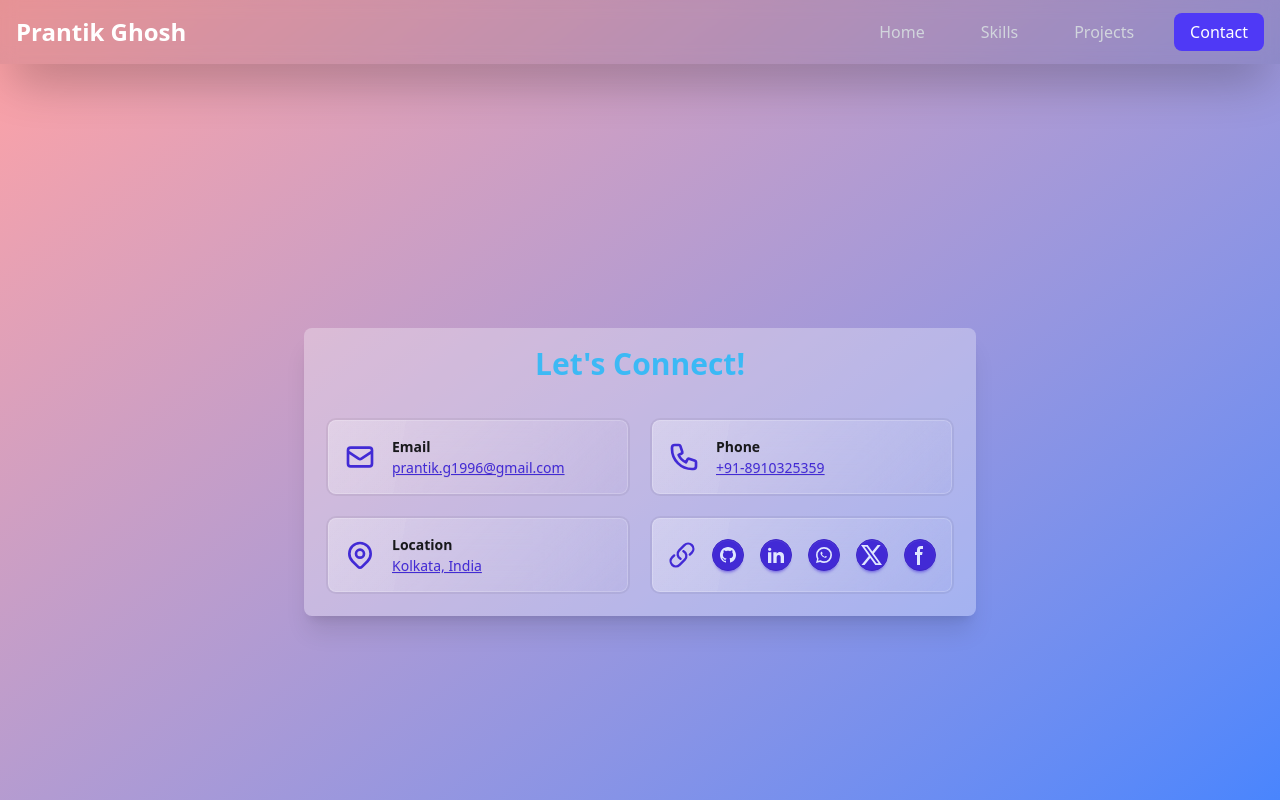
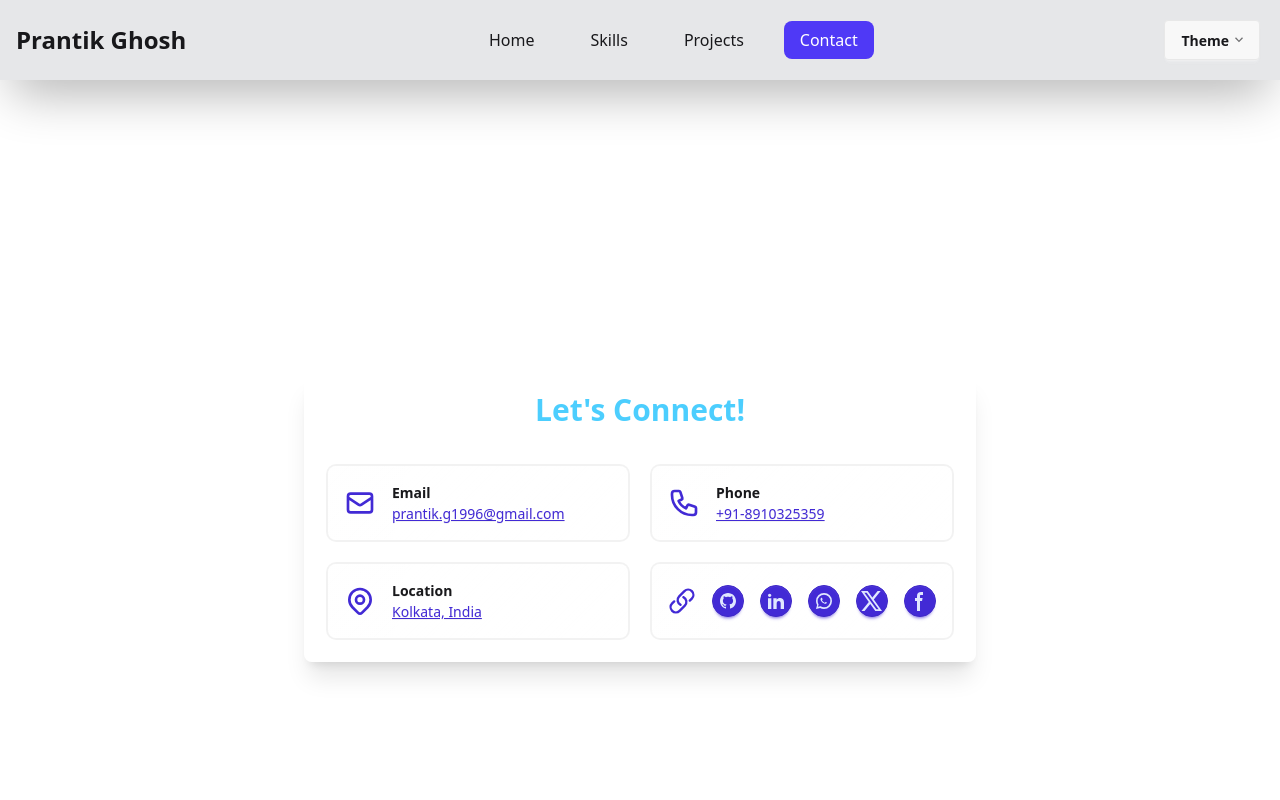
Before and after one commit to TBS96/portfolio, a React (Vite) app: page /contact in a window 1280 px wide. Shown: the top 800 px of the page. Built offline with nearby package versions, Linux system fonts and the light colour scheme.

Commit message:
feat: implement daisyui themes in Navbar & App component
add marquee notification for ongoing theme development in App component

Signed-off-by: TBS96 <9tbs6@proton.me>

```diff
--- a/src/App.jsx
+++ b/src/App.jsx
@@ -16,8 +16,9 @@ const App = () => {
   }, []);
 
   return !loading ? (
-    <div className='min-h-screen bg-gradient-to-br from-red-300 to-blue-500'>
+    <div className='min-h-screen'>
       <Navbar />
+      <marquee className='font-bold'>Currently working on Themes. Please Bear!</marquee>
       <Container>
         <main>
           <Outlet />
--- a/src/components/Navbar.jsx
+++ b/src/components/Navbar.jsx
@@ -1,55 +1,123 @@
-import React, { useState } from 'react'
+import React, { useEffect, useState } from 'react'
 import { Link, NavLink } from 'react-router-dom'
+
+const themes = ['light', 'dark', 'retro', 'cyberpunk', 'valentine', 'aqua'];
 
 const Navbar = () => {
 
     const [menubar, setMenubar] = useState(false);
+    const [theme, setTheme] = useState(localStorage.getItem('theme') || 'light');
+
+    useEffect(() => {
+        document.documentElement.setAttribute('data-theme', theme);
+        localStorage.setItem('theme', theme);
+    }, [theme]);
 
     const navItems = [
         {
             name: 'Home',
-            slug: '/',
-            active: true
+            slug: '/'
         },
         {
             name: 'Skills',
-            slug: '/skills',
-            active: true
+            slug: '/skills'
         },
         {
             name: 'Projects',
-            slug: '/projects',
-            active: true
+            slug: '/projects'
         },
         {
             name: 'Contact',
-            slug: '/contact',
-            active: true
+            slug: '/contact'
         },
     ];
 
     return (
-        <header className='w-full bg-gray-900/10 backdrop-blur-sm text-white shadow-black/30 shadow-2xl sticky top-0 z-50'>
+        <header className='w-full bg-gray-900/10 backdrop-blur-sm shadow-black/30 shadow-2xl sticky top-0 z-50'>
             <nav className='max-w-7xl mx-auto px-4 py-4 flex justify-between items-center'>
                 {/* Logo */}
                 <h1 className='text-2xl font-bold'>
                     <Link to='/'>Prantik Ghosh</Link>
                 </h1>
 
-                {/* Desktop navigation */}
+                {/* Theme Dropdown (Mobile & Tablet) */}
+                <div className='dropdown md:hidden'>
+                    <div tabIndex={0} role='button' className='btn m-1'>
+                        Theme
+                        <svg
+                            width='12px'
+                            height='12px'
+                            className='inline-block h-2 w-2 fill-current opacity-60'
+                            xmlns='http://www.w3.org/2000/svg'
+                            viewBox='0 0 2048 2048'
+                        >
+                            <path d='M1799 349l242 241-1017 1017L7 590l242-241 775 775 775-775z'></path>
+                        </svg>
+                    </div>
+                    <ul tabIndex={0} className='dropdown-content bg-base-300 rounded-box w-52 p-2 shadow-2xl'>
+                        {themes.map((t) => (
+                            <li key={t}>
+                                <input
+                                    type='radio'
+                                    name='theme-dropdown'
+                                    className='theme-controller w-full btn btn-sm btn-ghost justify-start'
+                                    aria-label={t.charAt(0).toUpperCase() + t.slice(1)}
+                                    value={t}
+                                    checked={theme === t}
+                                    onChange={() => setTheme(t)}
+                                />
+                            </li>
+                        ))}
+                    </ul>
+                </div>
+
+                {/* Desktop Navigation */}
                 <ul className='hidden md:flex space-x-6'>
-                    {
-                        navItems.map(({ name, slug }) => (
+                    {navItems.map(({ name, slug }) => (
                         <li key={slug}>
-                                <NavLink to={slug} className={({ isActive }) => `px-4 py-2 rounded-lg transition ${isActive ? 'bg-indigo-600 text-white' : 'text-gray-300 hover:text-white hover:bg-indigo-600'}`}>
+                            <NavLink
+                                to={slug}
+                                className={({ isActive }) =>
+                                    `px-4 py-2 rounded-lg transition ${isActive ? 'bg-indigo-600 text-white' : 'hover:text-white hover:bg-indigo-600'}`}
+                            >
                                 {name}
                             </NavLink>
                         </li>
-                        ))
-                    }
+                    ))}
                 </ul>
 
-                {/* Mobile Menu btn */}
+                {/* Desktop Theme Dropdown (Right Side) */}
+                <div className='dropdown hidden md:block'>
+                    <div tabIndex={0} role='button' className='btn m-1'>
+                        Theme
+                        <svg
+                            width='12px'
+                            height='12px'
+                            className='inline-block h-2 w-2 fill-current opacity-60'
+                            xmlns='http://www.w3.org/2000/svg'
+                            viewBox='0 0 2048 2048'
+                        >
+                            <path d='M1799 349l242 241-1017 1017L7 590l242-241 775 775 775-775z'></path>
+                        </svg>
+                    </div>
+                    <ul tabIndex={0} className='dropdown-content bg-base-300 rounded-box w-52 p-2 shadow-2xl'>
+                        {themes.map((t) => (
+                            <li key={t}>
+                                <input
+                                    type='radio'
+                                    name='theme-dropdown'
+                                    className='theme-controller w-full btn btn-sm btn-ghost justify-start'
+                                    aria-label={t.charAt(0).toUpperCase() + t.slice(1)}
+                                    value={t}
+                                    checked={theme === t}
+                                    onChange={() => setTheme(t)}
+                                />
+                            </li>
+                        ))}
+                    </ul>
+                </div>
+
+                {/* Mobile Menu Button */}
                 <button
                     className='md:hidden focus:outline-none cursor-pointer'
                     onClick={() => setMenubar(!menubar)}
@@ -57,35 +125,146 @@ const Navbar = () => {
                     aria-label='Toggle Menu'
                 >
                     <svg
-                        className="w-8 h-8 text-white"
-                        xmlns="http://www.w3.org/2000/svg"
-                        fill="none"
-                        viewBox="0 0 24 24"
-                        stroke="currentColor"
+                        className='w-8 h-8 text-white'
+                        xmlns='http://www.w3.org/2000/svg'
+                        fill='none'
+                        viewBox='0 0 24 24'
+                        stroke='currentColor'
                     >
                         {menubar ? (
-                            <path strokeLinecap="round" strokeLinejoin="round" strokeWidth={2} d="M6 18L18 6M6 6l12 12" />
+                            <path strokeLinecap='round' strokeLinejoin='round' strokeWidth={2} d='M6 18L18 6M6 6l12 12' />
                         ) : (
-                            <path strokeLinecap="round" strokeLinejoin="round" strokeWidth={2} d="M4 6h16M4 12h16m-7 6h7" />
+                            <path strokeLinecap='round' strokeLinejoin='round' strokeWidth={2} d='M4 6h16M4 12h16m-7 6h7' />
                         )}
                     </svg>
                 </button>
             </nav>
 
-            {/* Mobile dropdown btn */}
+            {/* Mobile Dropdown */}
             <ul className={`md:hidden bg-gray-900/10 backdrop-blur-3xl transition-all duration-300 ${menubar ? 'block' : 'hidden'}`}>
-                {
-                    navItems.map(({ name, slug }) => (
+                {navItems.map(({ name, slug }) => (
                     <li key={slug}>
-                            <NavLink to={slug} className={({ isActive }) => `block px-4 py-2 my-2 text-center rounded-lg transition ${isActive ? 'bg-gray-700' : 'hover:bg-gray-700 focus:bg-gray-900'}`} onClick={() => setMenubar(false)}>
+                        <NavLink
+                            to={slug}
+                            className={({ isActive }) =>
+                                `block px-4 py-2 my-2 text-center rounded-lg transition ${isActive ? 'bg-gray-700' : 'hover:bg-gray-700 focus:bg-gray-900'
+                                }`
+                            }
+                            onClick={() => setMenubar(false)}
+                        >
                             {name}
                         </NavLink>
                     </li>
-                    ))
-                }
+                ))}
             </ul>
         </header>
     )
 }
 
 export default Navbar
+
+
+
+
+
+
+
+
+
+
+
+
+
+// Old Navbar:
+
+// import React, { useState } from 'react'
+// import { Link, NavLink } from 'react-router-dom'
+
+// const Navbar = () => {
+
+//     const [menubar, setMenubar] = useState(false);
+
+//     const navItems = [
+//         {
+//             name: 'Home',
+//             slug: '/',
+//             active: true
+//         },
+//         {
+//             name: 'Skills',
+//             slug: '/skills',
+//             active: true
+//         },
+//         {
+//             name: 'Projects',
+//             slug: '/projects',
+//             active: true
+//         },
+//         {
+//             name: 'Contact',
+//             slug: '/contact',
+//             active: true
+//         },
+//     ];
+
+//     return (
+//         <header className='w-full bg-gray-900/10 backdrop-blur-sm text-white shadow-black/30 shadow-2xl sticky top-0 z-50'>
+//             <nav className='max-w-7xl mx-auto px-4 py-4 flex justify-between items-center'>
+//                 {/* Logo */}
+//                 <h1 className='text-2xl font-bold'>
+//                     <Link to='/'>Prantik Ghosh</Link>
+//                 </h1>
+
+//                 {/* Desktop navigation */}
+//                 <ul className='hidden md:flex space-x-6'>
+//                     {
+//                         navItems.map(({ name, slug }) => (
+//                             <li key={slug}>
+//                                 <NavLink to={slug} className={({ isActive }) => `px-4 py-2 rounded-lg transition ${isActive ? 'bg-indigo-600 text-white' : 'text-gray-300 hover:text-white hover:bg-indigo-600'}`}>
+//                                     {name}
+//                                 </NavLink>
+//                             </li>
+//                         ))
+//                     }
+//                 </ul>
+
+//                 {/* Mobile Menu btn */}
+//                 <button
+//                     className='md:hidden focus:outline-none cursor-pointer'
+//                     onClick={() => setMenubar(!menubar)}
+//                     aria-expanded={menubar}
+//                     aria-label='Toggle Menu'
+//                 >
+//                     <svg
+//                         className="w-8 h-8 text-white"
+//                         xmlns="http://www.w3.org/2000/svg"
+//                         fill="none"
+//                         viewBox="0 0 24 24"
+//                         stroke="currentColor"
+//                     >
+//                         {menubar ? (
+//                             <path strokeLinecap="round" strokeLinejoin="round" strokeWidth={2} d="M6 18L18 6M6 6l12 12" />
+//                         ) : (
+//                             <path strokeLinecap="round" strokeLinejoin="round" strokeWidth={2} d="M4 6h16M4 12h16m-7 6h7" />
+//                         )}
+//                     </svg>
+//                 </button>
+//             </nav>
+
+//             {/* Mobile dropdown btn */}
+//             <ul className={`md:hidden bg-gray-900/10 backdrop-blur-3xl transition-all duration-300 ${menubar ? 'block' : 'hidden'}`}>
+//                 {
+//                     navItems.map(({ name, slug }) => (
+//                         <li key={slug}>
+//                             <NavLink to={slug} className={({ isActive }) => `block px-4 py-2 my-2 text-center rounded-lg transition ${isActive ? 'bg-gray-700' : 'hover:bg-gray-700 focus:bg-gray-900'}`} onClick={() => setMenubar(false)}>
+//                                 {name}
+//                             </NavLink>
+//                         </li>
+//                     ))
+//                 }
+//             </ul>
+//         </header>
+//     )
+// }
+
+// export default Navbar
```
Lines whose indentation alone changed are shown as unchanged.
